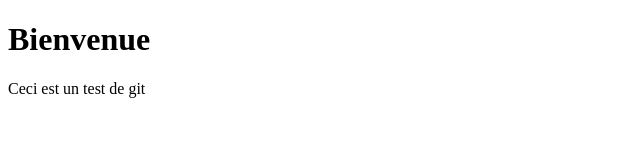
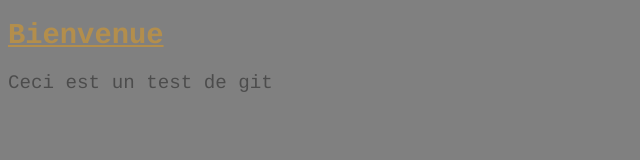
Before and after one commit to atxr/git_exercice, a plain HTML site: page index.html in a window 1280 px wide. Shown: the whole page, without its empty margins (0-640 px from the left). Drawn offline with Linux system fonts and the light colour scheme.

Commit message:
Correction d'une erreur dans index.html ('type' a la place de 'rel')

```diff
--- a/index.html
+++ b/index.html
@@ -2,7 +2,7 @@
 <html>
     <head>
         <meta charset="utf-8" />
-	<link type="stylesheet" href="style.css"/>
+	<link rel="stylesheet" href="style.css"/>
         <title>Mon site</title>
     </head>
 
```
